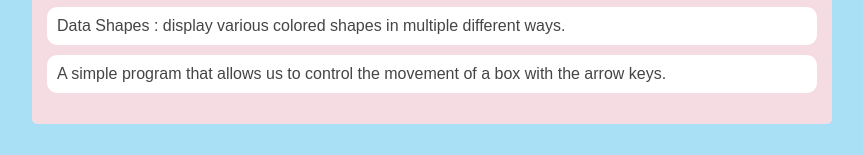
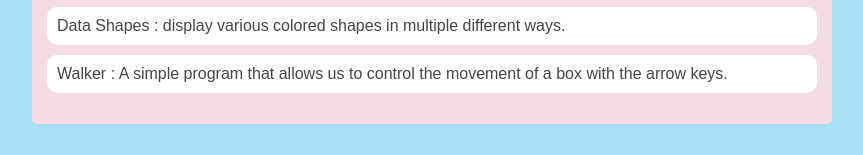
Before and after one commit to Janpow-nln/janpow-nln.github.io, a plain HTML site: page portfolio.html in a window 1280 px wide. Shown: the part 313-468 px from the top of the page, without its empty margins (208-1071 px from the left). Drawn offline with Linux system fonts and the light colour scheme.

Commit message:
fixed name

```diff
--- a/portfolio.html
+++ b/portfolio.html
@@ -107,7 +107,7 @@
                          <li><a href="projects/bouncing-box/">Bouncing Box : A project that gives you a taste of game development on the web </a></li>
                          <li><a href="projects/circularity/">Circularity : A motion poem using random number generation and velocity applied to circle shapes...</a></li>
                          <li><a href="asd-projects/data-shapes/">Data Shapes : display various colored shapes in multiple different ways.</a></li>
-                         <li><a href="asd-project/walker/"> A simple program that allows us to control the movement of a box with the arrow keys.</a></li>
+                         <li><a href="asd-projects/walker/"> Walker : A simple program that allows us to control the movement of a box with the arrow keys.</a></li>
                     </ul>
                 </div>
             </main
```
